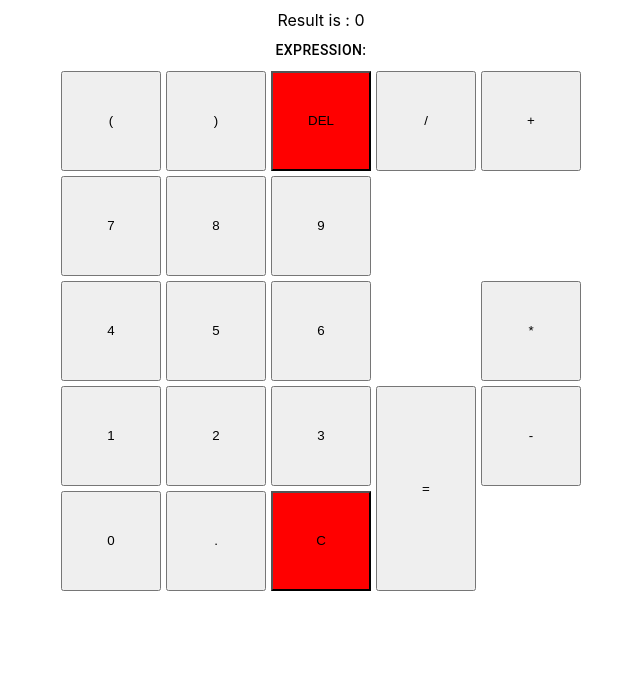
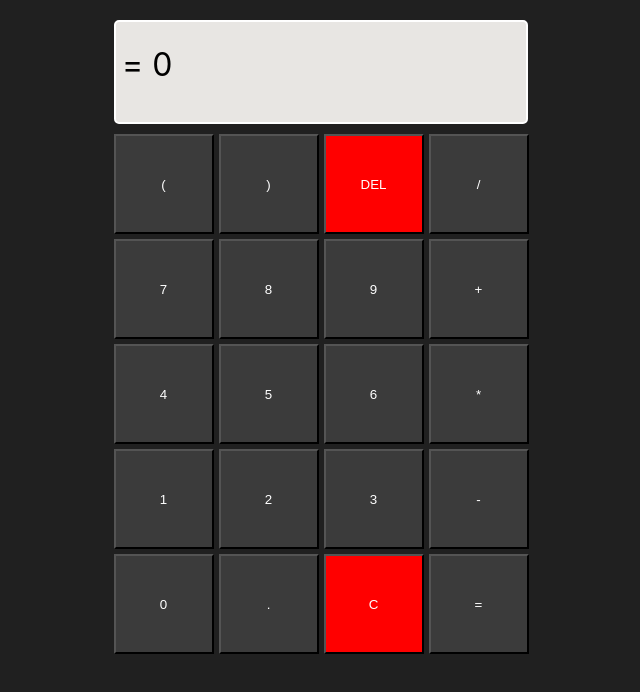
Before and after one commit to gal1718/calculator, a React (Create React App) app: page / in a window 1280 px wide. Shown: the top 692 px of the page, without its empty margins (319-959 px from the left). Built offline with nearby package versions, Linux system fonts and the light colour scheme.

Commit message:
calculator last v4

```diff
--- a/src/App.css
+++ b/src/App.css
@@ -1,5 +1,6 @@
 .App {
   text-align: center;
+  background-color: #202020;
 }
 
 .App-logo {
@@ -24,8 +25,20 @@
   color: white;
 }
 
+
+
 .App-link {
   color: #61dafb;
+}
+
+
+button{
+  background-color: #3b3b3b;
+  color: white;
+}
+
+button:hover{
+  background-color: #202020;
 }
 
 @keyframes App-logo-spin {
@@ -105,23 +118,24 @@
   grid-column: 3;
   background-color: red;
 }
-[class="unary-minus"]{
-  grid-row: 5;
-  grid-column: 5;
-}
+
 .item--{
   grid-row: 4;
-  grid-column: 5;
+  grid-column: 4;
 }
 [class="item-*"]{
   grid-row: 3;
-  grid-column: 5;
+  grid-column: 4;
 }
 [class="item-/"]{
   grid-row: 1;
   grid-column: 4;
 }
-[class="item-="]{
-  grid-row : 4 / span 2;
+[class="item-+"]{
+  grid-row: 2;
   grid-column: 4;
 }
+[class="item-="]{
+  grid-row : 5;
+  grid-column: 4;
+}
--- a/src/App.jsx
+++ b/src/App.jsx
@@ -15,9 +15,28 @@ function App() {
   const [expression, setExpression] = useState([]);
   const [stateHistory, setStateHistory] = useState([]);
   const [result, setResult] = useState(0);
-  const operators = ["*", ".", "-", "+", "/"];
+  const operators = ["*", "-", "+", "/"];
   const numbersArr = new Array(10).fill().map((_, index) => index);
   const lastInputType = useRef("number");
+  const [isDELClicked, setIsDELClicked] = useState(false);
+
+  useEffect(() => {
+    if (!isDELClicked) {
+      console.log("new state saved to history");
+      setStateHistory((prevHistory) => [
+        ...prevHistory,
+        {
+          stack,
+          queues,
+          expression,
+          result,
+          lastInputType: lastInputType.current,
+        },
+      ]);
+    } else {
+      setIsDELClicked(false); // Reset the flag
+    }
+  }, [expression]);
 
   // Use a useEffect hook to call calcResult after the stack updated.
   useEffect(() => {
@@ -27,11 +46,47 @@ function App() {
         expression[expression.length - 1] != "-") ||
         expression[expression.length - 1] == ")")
     ) {
-      console.log("calcres from useaffect called");
+      console.log("calcres useaffect called");
       calcResult();
     }
   }, [stack]);
-  ////////////////////////////////////////////////////////////////////////////////
+
+  const handleDotClick = () => {
+    //last input is closing parentheses
+    if(expression[expression.length - 1] == ")"){
+      const updatedArrs = getReorderStackAndQueue("*");
+      setQueues([...updatedArrs.syncQueue]);
+      setStack([...updatedArrs.syncStack, "0."]);
+      setExpression([...expression, "*","0","."]);
+    }
+    //last input is operator or none
+    else if (stack.length == 0 || lastInputType.current == "operator") {
+      setStack([...stack, "0."]);
+      setExpression([...expression, "0","."]);
+      //last input is a number - concate last number with the dot
+    } else {
+      let stackCopy = [...stack];
+      const lastElement = stackCopy.pop();
+      setStack([...stackCopy, lastElement + "."]);
+      setExpression([...expression, "."]);
+    }
+    lastInputType.current = "number";
+  };
+
+  const handleDELClick = () => {
+    let previousState;
+    if (stateHistory.length > 1) {
+      console.log("handledelClicked called");
+      previousState = stateHistory[stateHistory.length - 2];
+      setStateHistory(stateHistory.slice(0, -1));
+
+      setStack(previousState.stack);
+      setQueues(previousState.queues);
+      setExpression(previousState.expression);
+      setResult(previousState.result);
+      lastInputType.current = previousState.lastInputType;
+    }
+  };
 
   const handleEqualClick = () => {
     console.log("handleEqualClick called");
@@ -41,12 +96,15 @@ function App() {
     setExpression([strResult]);
   };
 
-  ///////////////////////////////////////////////////////////////////////////////
+
   const handleOpenPar = async () => {
     console.log("handleOpenPar called");
     const digitPattern = /^\d$/;
-    //if the last charecter is number add *
-    if (digitPattern.test(expression[expression.length - 1])) {
+    //if the last charecter is number or closing parenthesws add * before
+    if (
+      digitPattern.test(expression[expression.length - 1]) ||
+      expression[expression.length - 1] == ")"
+    ) {
       lastInputType.current = "operator";
       const updatedArrs = getReorderStackAndQueue("*");
       setQueues([...updatedArrs.syncQueue, "("]);
@@ -61,15 +119,15 @@ function App() {
 
   const getReorderStackAndQueue = (newOperator) => {
     console.log("reorderByPrecedence called");
-      console.log("new operator: " + newOperator)
+    console.log("new operator: " + newOperator);
     let higherOperators = [];
     if (["+", "-"].includes(newOperator))
       higherOperators = ["+", "-", "*", "/"];
     else higherOperators = ["*", "/"];
     let syncQueue = [...queues];
     let syncStack = [...stack];
-      console.log("syncStack before" + syncStack);
-      console.log("syncQueue before" + syncQueue);
+    // console.log("syncStack before" + syncStack);
+    // console.log("syncQueue before" + syncQueue);
     //move operators with higer or equal precedence to stack
     while (
       higherOperators.includes(syncQueue[syncQueue.length - 1]) &&
@@ -77,16 +135,17 @@ function App() {
     ) {
       syncStack = [...syncStack, syncQueue.pop()];
     }
+    //after moving higher/equal precedence operators to stack - add the new operator to queue
     syncQueue = [...syncQueue, newOperator];
-      console.log("syncStack " + syncStack);
-      console.log("syncQueue " + syncQueue);
-      const updatedArrs = {syncStack, syncQueue};
+    // console.log("syncStack " + syncStack);
+    // console.log("syncQueue " + syncQueue);
+    const updatedArrs = { syncStack, syncQueue };
     return updatedArrs;
   };
-  ///////////////////////////////////////////////////////////////////////////////////
+
   const handleClosePar = () => {
     console.log("handleClosePar called");
-    //check if queses include open parentesis
+    //check if queses include open parentesis//need to check the number of open and close par
     if (!queues.includes("(") || queues.length == 0) {
       alert("closing parentheses cannot comes without open Parenthesis");
       return;
@@ -104,29 +163,38 @@ function App() {
     setExpression([...expression, ")"]);
     lastInputType.current = "operator";
   };
-  //////////////////////////////////////////////////////////////////////////////////////////////////
+
   const handleNumberClick = (operand) => {
-    console.log("handleNumberClick called");
+    console.log(
+      "handleNumberClick called last user input is : " + lastInputType.current
+    );
     //first userInput
     if (stack.length == 0) {
       setStack([operand]);
     }
-    //last userInput is a number - concatenate the next digit
+    //last userInput is a number - concatenate the new digit
     else if (lastInputType.current == "number") {
       let stackCopy = [...stack];
       const lastElement = stackCopy.pop();
       setStack([...stackCopy, lastElement + operand]);
       //last user input is operator - insert operand to stack as a new element
     } else {
+      console.log("2");
       //add multipication in case that last input is closing parentheses
-      if (expression[expression.length - 1] == ")") setQueues([...queues, "*"]);
+      if (expression[expression.length - 1] == ")") {
+        setQueues([...queues, "*"]);
+        setStack([...stack, operand]);
+        lastInputType.current = "number";
+        return;
+      }
       setStack([...stack, operand]);
     }
-    setExpression([...expression, operand]);
+    console.log("3");
     lastInputType.current = "number";
   };
   ////////////////////////////////////////////////////////////////////////////////////////////////////////
   const handleOperatorClick = (newOperator) => {
+
     console.log("handleOperatorClick called");
     if (stack.length == 0 && newOperator != "-") {
       alert("expression cannot start with an operation");
@@ -145,10 +213,8 @@ function App() {
       (operatorPattern.test(expression[expression.length - 1]) ||
         stack.length == 0)
     ) {
-      console.log("unary minus");
       lastInputType.current = "number";
       setStack([...stack, newOperator]);
-      setExpression([...expression, newOperator]);
       return;
       //preOperator.s exists
       //not unary(-)
@@ -157,13 +223,11 @@ function App() {
       setQueues([...updatedArrs.syncQueue]);
       setStack([...updatedArrs.syncStack]);
     }
-
-    setExpression([...expression, newOperator]);
     lastInputType.current = "operator";
   };
+
   //////////////////////////////////////////////////////////////////////////////////////////////////////////
   const applyInnerCalc = (operator, operand1, operand2) => {
-    console.log("applyInnerCalc called");
     switch (operator) {
       case "+":
         return operand1 + operand2;
@@ -179,7 +243,6 @@ function App() {
   };
   /////////////////////////////////////////////////////////////////////////////////////////////////
   const findFirstOperatorIndex = (newStack) => {
-    console.log("findFirstOperatorIndex called");
     //find the first operator. the first operator will always have 2 operands before him.
     for (let i = 0; i < newStack.length; i++) {
       if (/[+\-*/]/.test(newStack[i]) && newStack[i].length == 1) {
@@ -219,13 +282,32 @@ function App() {
     } catch (err) {
       console.log(err);
     }
+    //??
+    if (expression[expression.length - 1] != ")")
       lastInputType.current = "number";
   };
   ///////////////////////////////////////////////////////////////////////////////////////////////////////
   return (
     <ColumnContainer>
+      <ColumnContainer
+        sx={{
+          backgroundColor: "#e8e6e3",
+          width: "410px",
+          borderRadius: "5px",
+          border: "white 2px solid",
+          marginBottom: "10px",
+          height: "100px",
+          alignItems: "flex-start",
+        }}
+      >
+        <Expression
+          expression={expression}
+          handleNumberClick={handleNumberClick}
+          handleOperatorClick={handleOperatorClick}
+          setExpression={setExpression}
+        />
         <Result result={result} />
-      <Expression expression={expression} />
+      </ColumnContainer>
 
       <RowContainer>
         <GridContainr>
@@ -237,6 +319,9 @@ function App() {
                 value={el}
                 onClick={(event) => {
                   handleNumberClick(event.target.value);
+                  if (expression[expression.length - 1] == ")")
+                    setExpression([...expression, "*" + event.target.value]);
+                  else setExpression([...expression, event.target.value]);
                 }}
               >
                 {el}
@@ -259,6 +344,15 @@ function App() {
           >
             {")"}
           </button>
+          <button
+            className={`item-.`}
+            value={"."}
+            onClick={() => {
+              handleDotClick();
+            }}
+          >
+            .
+          </button>
           {operators.map((el, index) => {
             return (
               <button
@@ -266,7 +360,21 @@ function App() {
                 className={`item-${el}`}
                 value={el}
                 onClick={(event) => {
+                  //prevent sequent of operators
+                  if (
+                    (lastInputType.current == "operator" && expression[expression.length - 1] != ")" && event.target.value != "-") ||
+                    (expression[expression.length - 1] == "-" &&
+                      expression[expression.length - 2] == "-")
+                  ) {
+                    console.log("returning")
+                    return;
+                  }
+                  else{
                     handleOperatorClick(event.target.value);
+                    setExpression([...expression, event.target.value]);
+
+                  }
+
                 }}
               >
                 {el}
@@ -280,7 +388,7 @@ function App() {
           <button
             className={`item-C`}
             onClick={() => {
-              setExpression("");
+              setExpression([]);
               setResult(0);
               setStack([]);
               setQueues([]);
@@ -290,7 +398,10 @@ function App() {
           </button>
           <button
             className={`item-DEL`}
-            onClick={() => setExpression(expression.slice(0, -1))}
+            onClick={() => {
+              setIsDELClicked(true);
+              handleDELClick();
+            }}
           >
             DEL
           </button>
--- a/src/Common/Common.style.js
+++ b/src/Common/Common.style.js
@@ -21,7 +21,7 @@ const RowContainer = styled("div")({
 
 const GridContainr = styled("div")({
         display: "grid",
-        gridTemplateColumns:  "repeat(5, 100px)",
+        gridTemplateColumns:  "repeat(4, 100px)",
         gridTemplateRows:  "repeat(5, 100px)",
         gap: "5px",
         gridAutoRows: "100px",
--- a/src/Expression/Expression.jsx
+++ b/src/Expression/Expression.jsx
@@ -1,21 +1,58 @@
-import * as React from 'react';
-import { styled } from '@mui/material/styles';
+import * as React from "react";
+import { styled } from "@mui/material/styles";
 
-const Div = styled('div')(({ theme }) => ({
+const Div = styled("div")(({ theme }) => ({
   ...theme.typography.button,
-  backgroundColor: theme.palette.background.paper,
   padding: theme.spacing(1),
 }));
 
+const Expression = ({
+  expression,
+  handleNumberClick,
+  handleOperatorClick,
+  setExpression,
+}) => {
+  console.log("expressionm " + JSON.stringify(expression))
+  const handleKeyDown = (e) => {
+    console.log("e.key is" + e.key);
+    if (e.key === "Enter") {
+      //   setIsEditing(false);
+      console.log("enter");
+    } else if (/[\d.]/.test(e.key)) {
+      // Handle numeric keys and the decimal point
+      //onNumberClick(e.key);
+      handleNumberClick(e.key);
+    } else if (/[+\-*/()]/.test(e.key)) {
+      // Handle operators and parentheses
+      //onOperatorClick(e.key);
+      handleOperatorClick(e.key);
+    }
+  };
 
+  const handleInputChange = (event) => {
+    //const newExpression = event.target.value;
+    //console.log("handleInputChange " + event.target.value[event.target.value.length -1 ]);
+    const newExpressionChar = event.target.value[event.target.value.length - 1];
+    setExpression([...expression, newExpressionChar]);
+  };
 
-const Expression = ({expression}) => {
-
-    return (
-        <div className="Expression">
-            <Div>expression: {expression}</Div>
-        </div>
-    );
-}
+  return (
+    <div className="Expression">
+      <input
+        style={{
+          fontSize: "large",
+          outline: "none",
+          border: "none",
+          background: "none",
+        }}
+        value={expression?.join("")}
+        onChange={handleInputChange}
+        onKeyDown={(event) => {
+          handleKeyDown(event);
+        }}
+      ></input>
+    </div>
+  );
+};
 
 export default Expression;
--- a/src/Result/Result.jsx
+++ b/src/Result/Result.jsx
@@ -1,8 +1,8 @@
 
 const Result = ({result}) => {
     return (
-        <div className="Result">
-            Result is : {result} <br />
+        <div style={{paddingLeft: "6px",fontSize: "xx-large"}} className="Result">
+            = {result} <br />
         </div>
     );
 }
--- a/src/index.css
+++ b/src/index.css
@@ -5,6 +5,7 @@ body {
     sans-serif;
   -webkit-font-smoothing: antialiased;
   -moz-osx-font-smoothing: grayscale;
+  background-color: #202020;
 }
 
 code {
--- a/src/index.js
+++ b/src/index.js
@@ -6,9 +6,7 @@ import reportWebVitals from './reportWebVitals';
 
 const root = ReactDOM.createRoot(document.getElementById('root'));
 root.render(
-  <React.StrictMode>
     <App />
-  </React.StrictMode>
 );
 
 // If you want to start measuring performance in your app, pass a function
```
Also changed, not shown: src/setupTests.js (+1 -0 lines). Lines whose indentation alone changed are shown as unchanged.
